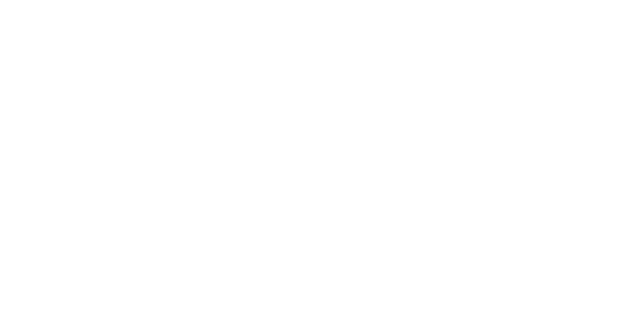
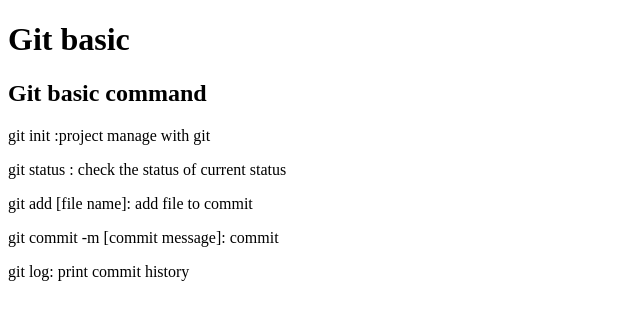
Before and after one commit to tabasco-kimchi/git_basic, a plain HTML site: page index.html in a window 1280 px wide. Shown: the whole page, without its empty margins (0-640 px from the left). Drawn offline with Linux system fonts and the light colour scheme.

Commit message:
git 기초 명령어 추가

```diff
--- a/index.html
+++ b/index.html
@@ -1,4 +1,19 @@
 <!DOCTYPE html>
+<html lang="us">
 <head>
+    <title>Git basic</title>
+
 
 </head>
+
+<body>
+    <h1> Git basic</h1>
+    <h2> Git basic command</h2>
+    <p> git init :project manage with git</p>
+    <p> git status : check the status of current status</p>
+    <p> git add [file name]: add file to commit</p>
+    <p> git commit -m [commit message]: commit</p>
+    <p> git log: print commit history</p>
+
+</body>
+</html>
```
